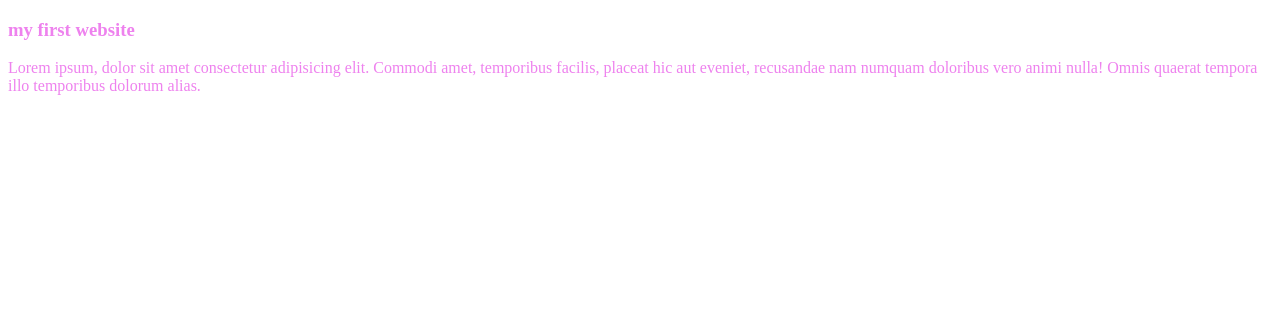
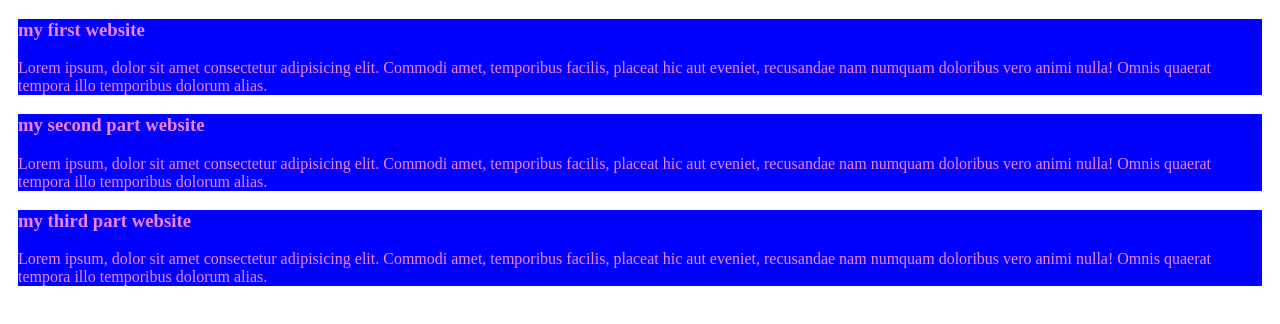
Before and after one commit to Heymaet98/my-first-github-repo, a plain HTML site: page index.html in a window 1280 px wide. Drawn offline with Linux system fonts and the light colour scheme.

Commit message:
added two more blogs

```diff
--- a/index.html
+++ b/index.html
@@ -11,5 +11,13 @@
         <h3>my first website</h3>
         <p>Lorem ipsum, dolor sit amet consectetur adipisicing elit. Commodi amet, temporibus facilis, placeat hic aut eveniet, recusandae nam numquam doloribus vero animi nulla! Omnis quaerat tempora illo temporibus dolorum alias.</p>
     </div>
+    <div>
+        <h3>my second part website</h3>
+        <p>Lorem ipsum, dolor sit amet consectetur adipisicing elit. Commodi amet, temporibus facilis, placeat hic aut eveniet, recusandae nam numquam doloribus vero animi nulla! Omnis quaerat tempora illo temporibus dolorum alias.</p>
+    </div>
+    <div>
+        <h3>my third part website</h3>
+        <p>Lorem ipsum, dolor sit amet consectetur adipisicing elit. Commodi amet, temporibus facilis, placeat hic aut eveniet, recusandae nam numquam doloribus vero animi nulla! Omnis quaerat tempora illo temporibus dolorum alias.</p>
+    </div>
 </body>
 </html>
--- a/style/style.css
+++ b/style/style.css
@@ -1,3 +1,5 @@
 div{
     color: violet;
+    margin: 10px;
+    background-color:blue;
 }
```
